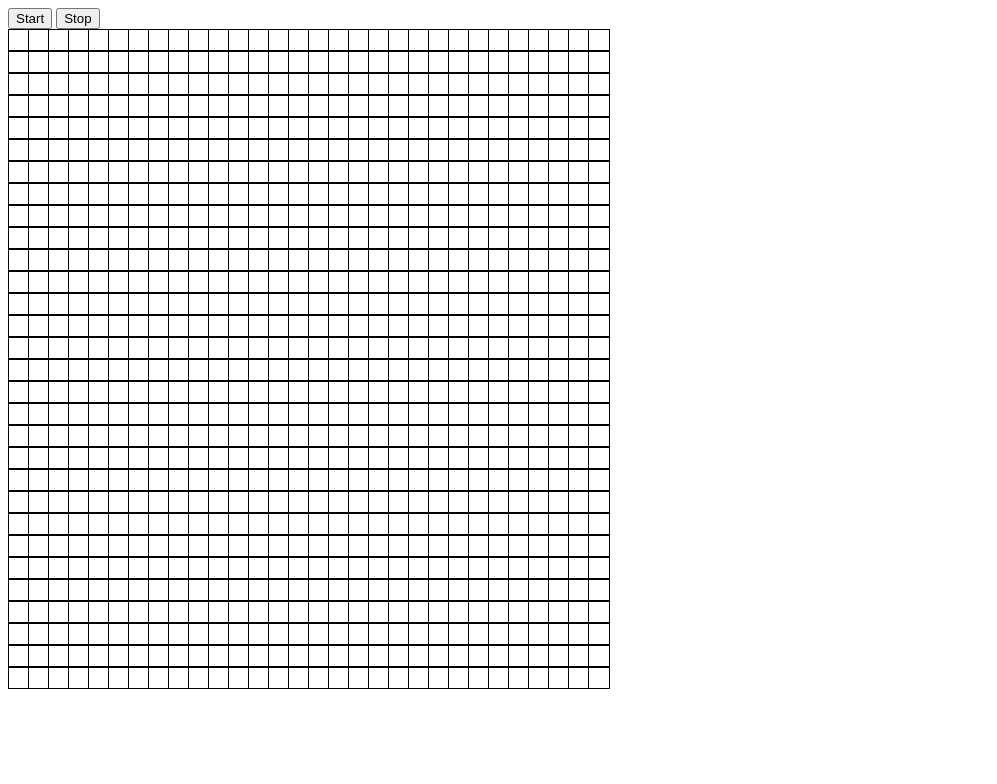
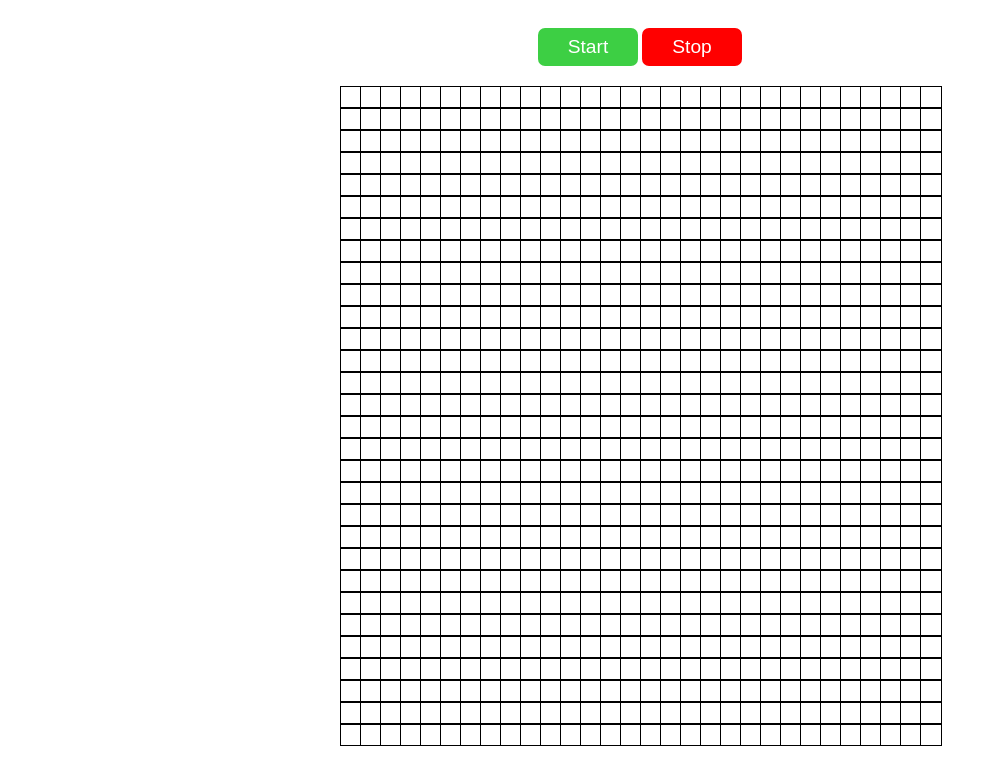
Before and after one commit to mayan-sharma/game-of-life, a plain HTML site: page index.html in a window 1280 px wide. Shown: the whole page, without its empty margins (0-997 px from the left). Drawn offline with Linux system fonts and the light colour scheme.

Commit message:
added styling

```diff
--- a/index.html
+++ b/index.html
@@ -8,11 +8,13 @@
     <title>Game of Life</title>
 </head>
 <body>
-    <div class="controls">
-        <button id="start">Start</button>
-        <button id="stop">Stop</button>
+    <div class="container">
+        <div class="controls">
+            <button class="green" id="start">Start</button>
+            <button class="red" id="stop">Stop</button>
+        </div>
+        <div id="grid"></div>
     </div>
-    <div id="grid"></div>
 
     <script src="./index.js"></script>
 </body>
--- a/index.js
+++ b/index.js
@@ -8,7 +8,7 @@ const rows = 30;
 const cols = 30;
 const cellHeight = 20;
 const cellWidth = 20;
-const grid = [];
+let grid = [];
 let animationRef;
 let isAnimating = false;
 
@@ -43,12 +43,12 @@ const drawGrid = (grid) => {
     })
 }
 
-const simulation = (grid) => {
+const simulation = (inputGrid) => {
     if (isAnimating) {
-        drawGrid(grid);
+        drawGrid(inputGrid);
 
         const dirs = [[-1, -1], [-1, 0], [-1, 1], [0, -1], [0, 1], [1, -1], [1, 0], [1, 1]];
-        const newGrid = grid.map((arr) => arr.slice());
+        const newGrid = inputGrid.map((arr) => arr.slice());
 
         for(let i=0; i<rows; i++) {
             for(let j=0; j<cols; j++) {
@@ -57,15 +57,17 @@ const simulation = (grid) => {
                 for([x, y] of dirs) {
                     const [newI, newJ] = [i+x, j+y];
 
-                    if (newI >= 0 && newI < rows && newJ >= 0 && newJ < cols && grid[newI][newJ] === 1) {
+                    if (newI >= 0 && newI < rows && newJ >= 0 && newJ < cols && inputGrid[newI][newJ] === 1) {
                         neighbors++;
                     }
                 }
 
                 if (neighbors < 2 || neighbors > 3) newGrid[i][j] = 0;
-                else if (grid[i][j] === 0 && neighbors === 3) newGrid[i][j] = 1;
+                else if (inputGrid[i][j] === 0 && neighbors === 3) newGrid[i][j] = 1;
             }
         }
+
+        grid = inputGrid;
 
         setTimeout(() => {
             animationRef = window.requestAnimationFrame(() => simulation(newGrid));
--- a/main.css
+++ b/main.css
@@ -0,0 +1,23 @@
+.container {
+    display: flex;
+    flex-direction: column;
+    align-items: center;
+}
+
+button {
+    color: #fff;
+    border: none;
+    border-radius: 7px;
+    padding: .5rem;
+    font-size: 1.2rem;
+    width: 100px;
+    margin: 20px 0px;
+}
+
+.green {
+    background-color: rgb(61, 207, 68);
+}
+
+.red {
+    background-color: red;
+}
```
